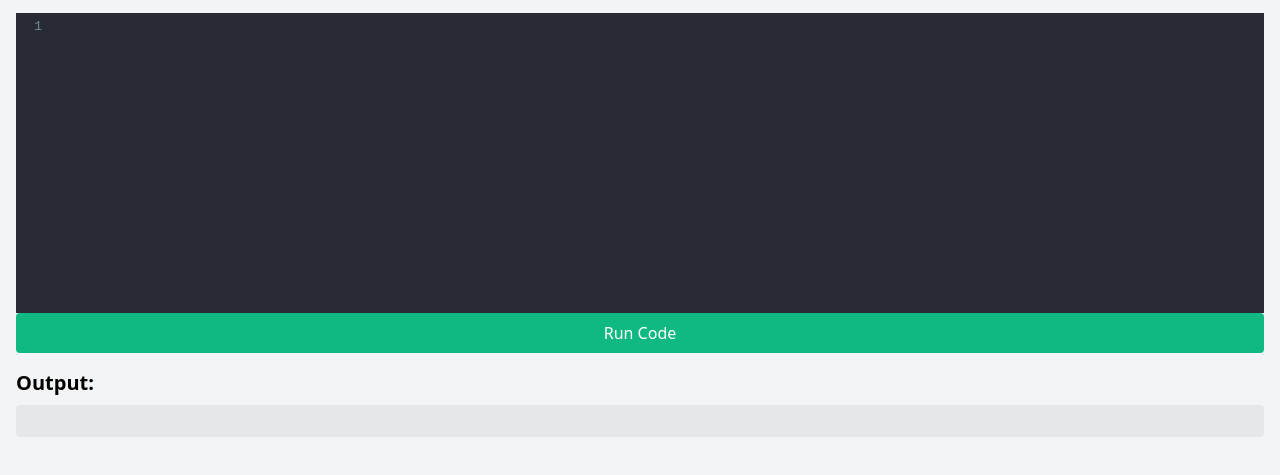
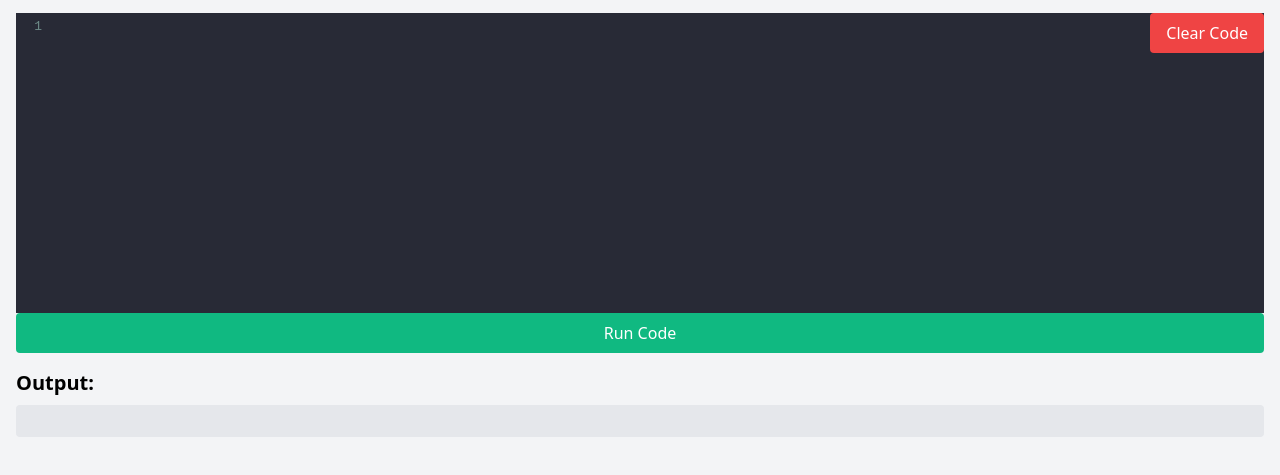
Before and after one commit to PangTouY00/PyRunner, a plain HTML site: page index.html in a window 1280 px wide. Shown: the part 61-536 px from the top of the page. Drawn offline with nearby package versions, Linux system fonts and the light colour scheme.

Commit message:
Update index.html

```diff
--- a/index.html
+++ b/index.html
@@ -30,6 +30,17 @@
             animation: spin 1s ease-in-out infinite;
             margin-right: 8px;
         }
+
+        .code-editor-container {
+            position: relative;
+        }
+
+        .clear-code-btn {
+            position: absolute;
+            top: 0;
+            right: 0;
+            z-index: 10;
+        }
     </style>
 </head>
 
@@ -46,7 +57,10 @@
                 class="bg-blue-500 text-white px-4 py-2 rounded mt-2 w-full">Install
                 Module</button>
         </div>
-        <textarea id="code" class="w-full h-64 mb-4"></textarea>
+        <div class="code-editor-container">
+            <button id="clearCodeBtn" class="clear-code-btn bg-red-500 text-white px-4 py-2 rounded">Clear Code</button>
+            <textarea id="code" class="w-full h-64 mb-4"></textarea>
+        </div>
         <button onclick="runCode()" id="runCodeBtn" class="bg-green-500 text-white px-4 py-2 rounded w-full">Run
             Code</button>
         <div class="mt-4">
@@ -126,6 +140,10 @@
             const moduleInputContainer = document.getElementById('moduleInputContainer');
             moduleInputContainer.classList.toggle('hidden');
         });
+
+        document.getElementById('clearCodeBtn').addEventListener('click', function () {
+            editor.setValue('');
+        });
     </script>
 </body>
 
```
